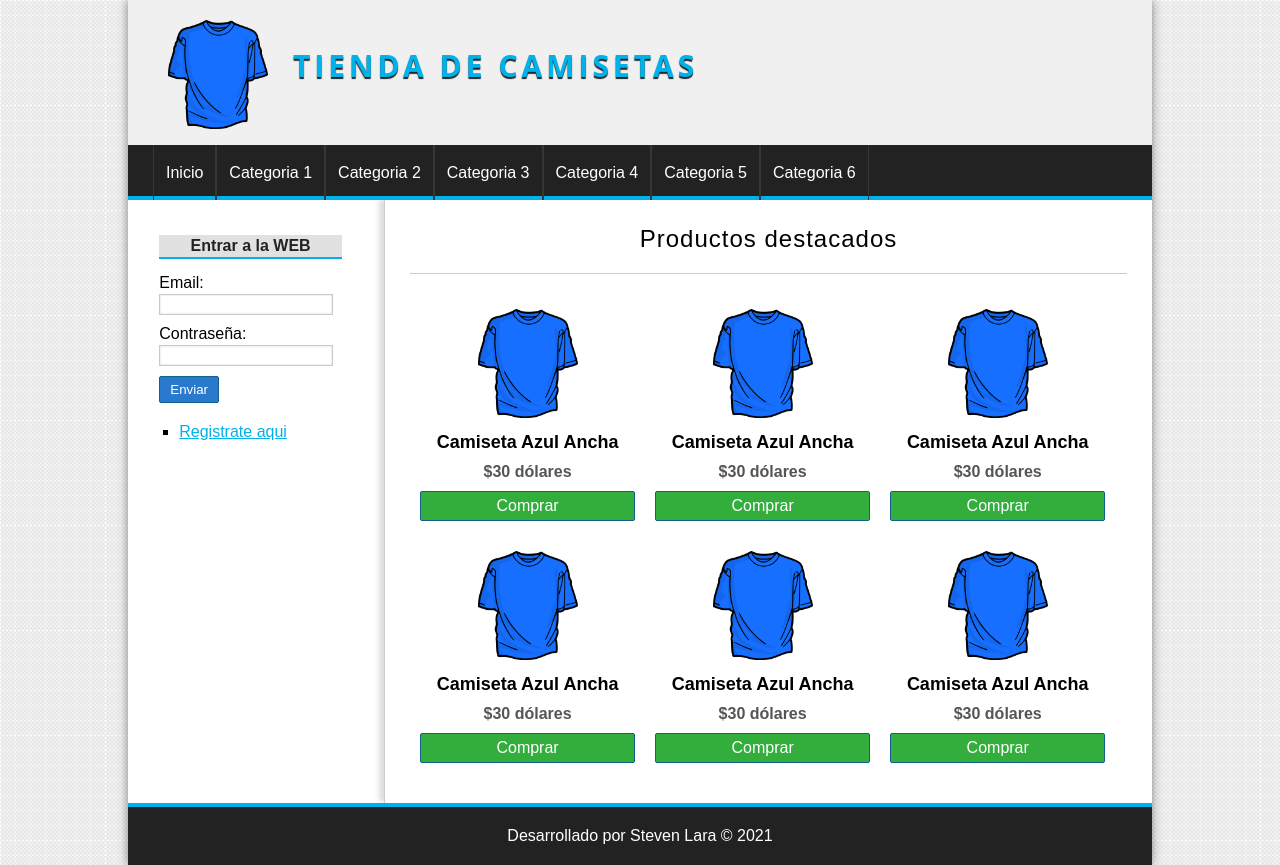
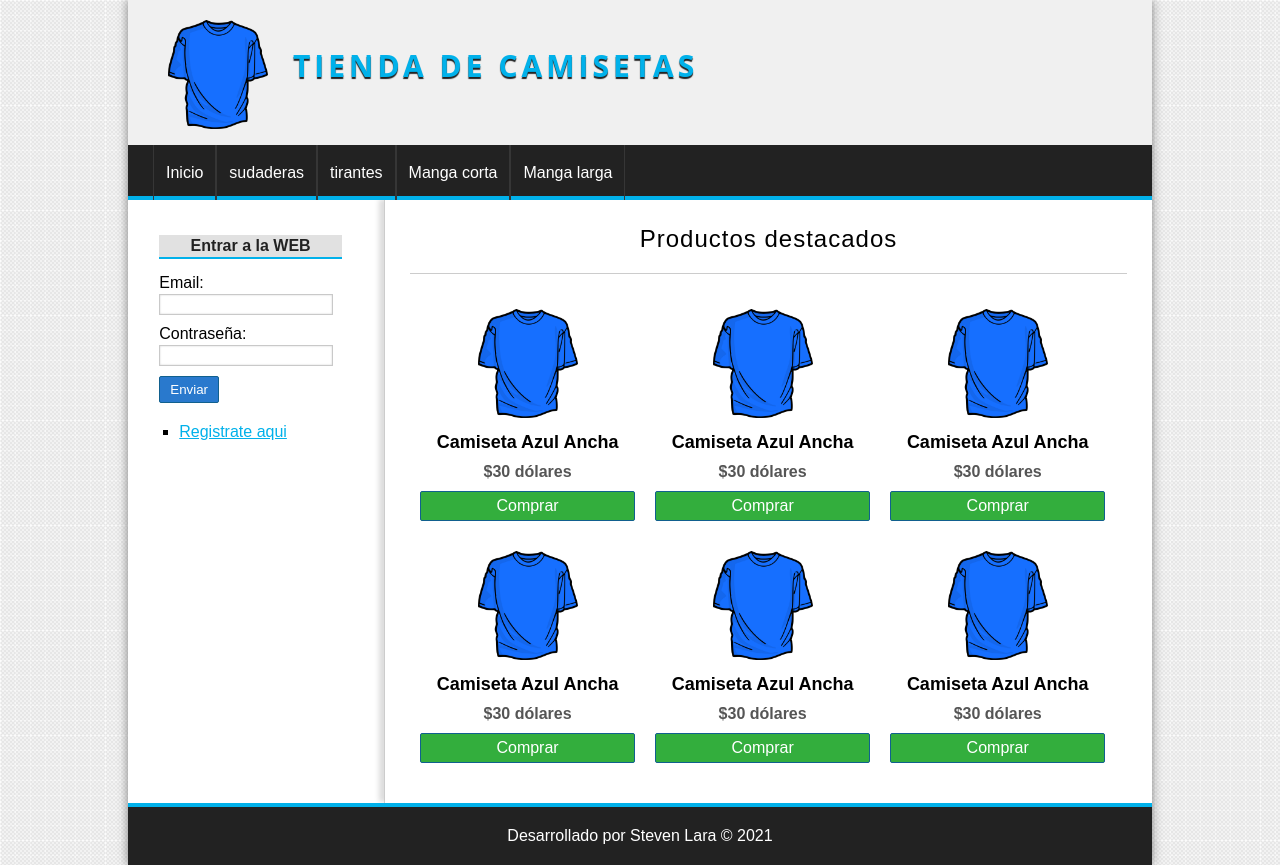
Before and after one commit to SGLara/shopping_project, a PHP site: page /shopping-project/ in a window 1280 px wide. Run offline with PHP 8.4, Linux system fonts and the light colour scheme; data comes from the database, SQL or seed files in the repository.

Commit message:
Menu in header section has had some improvement, showing categories as links menu

```diff
--- a/helpers/Helpers.php
+++ b/helpers/Helpers.php
@@ -20,4 +20,13 @@ class Helpers
             return true;
         }
     }
+
+    public static function showCategory()
+    {
+        require_once 'models/Category.php';
+        $category = new Category;
+        $categories = $category->getSix();
+
+        return $categories;
+    }
 }
--- a/models/Category.php
+++ b/models/Category.php
@@ -37,6 +37,11 @@ class Category
         return $this->db->query("SELECT * FROM categorias ORDER BY id DESC;");
     }
 
+    public function getSix()
+    {
+        return $this->db->query("SELECT * FROM categorias ORDER BY id DESC LIMIT 6;");
+    }
+
     public function save()
     {
         $sql = "INSERT INTO categorias VALUES(NULL,'{$this->getName()}');";
--- a/views/layout/header.php
+++ b/views/layout/header.php
@@ -4,7 +4,7 @@
 <head>
     <meta charset="UTF-8">
     <meta name="viewport" content="width=device-width, initial-scale=1.0">
-    <link rel="stylesheet" href="<?=base_url?>css/styles.css">
+    <link rel="stylesheet" href="<?= base_url ?>css/styles.css">
     <title>Tienda de camisetas</title>
 </head>
 
@@ -13,21 +13,19 @@
         <!-- HEADER -->
         <header class="header">
             <div class="logo">
-                <img src="<?=base_url?>assets/img/camiseta.png" alt="camiseta_logo">
+                <img src="<?= base_url ?>assets/img/camiseta.png" alt="camiseta_logo">
                 <a href="index.php">Tienda de camisetas</a>
             </div>
         </header>
 
         <!-- MENU -->
+        <?php $categories = Helpers::showCategory(); ?>
         <nav class="menu">
             <ul>
-                <li><a href="#">Inicio</a></li>
-                <li><a href="#">Categoria 1</a></li>
-                <li><a href="#">Categoria 2</a></li>
-                <li><a href="#">Categoria 3</a></li>
-                <li><a href="#">Categoria 4</a></li>
-                <li><a href="#">Categoria 5</a></li>
-                <li><a href="#">Categoria 6</a></li>
+                <li><a href="<?=base_url?>">Inicio</a></li>
+                <?php while($cat = $categories->fetch_object()) : ?>
+                    <li><a href="#"><?= $cat->nombre?></a></li>
+                <?php endwhile; ?>
             </ul>
         </nav>
 
```
